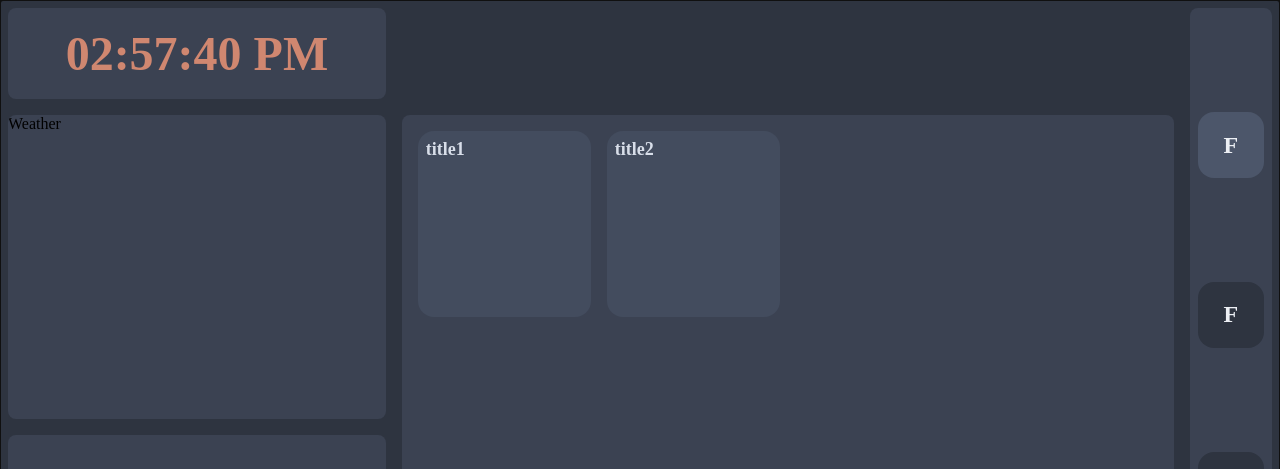
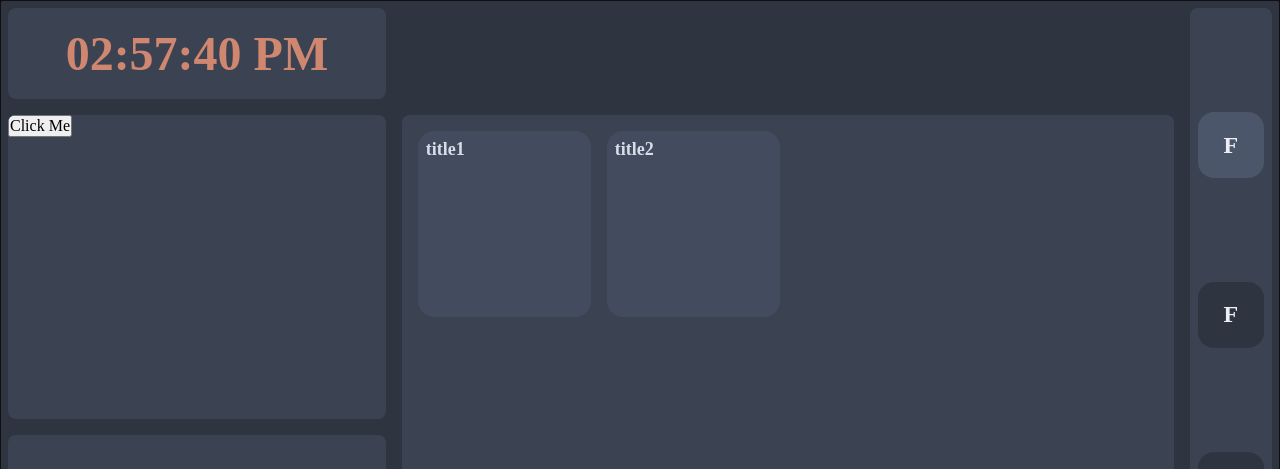
Before and after one commit to BijanRegmi/StartPage, a React app: page / in a window 1280 px wide. Shown: the top 469 px of the page. Built offline with nearby package versions, Linux system fonts and the light colour scheme; a web font is replaced by a local one.

Commit message:
Themes from cmdline

```diff
--- a/package.json
+++ b/package.json
@@ -5,7 +5,7 @@
   "main": "index.js",
   "scripts": {
     "test": "echo \"Error: no test specified\" && exit 1",
-    "start": "webpack serve --mode development --env development --port 3000 --open",
+    "start": "webpack serve --mode development --env development --port 3000 --host 0.0.0.0 --open",
     "build": "webpack --mode production"
   },
   "keywords": [],
--- a/src/App.js
+++ b/src/App.js
@@ -1,4 +1,4 @@
-import { useEffect } from "react"
+import { useEffect, useState } from "react"
 import { useDispatch, useSelector } from "react-redux"
 import Cards from "./components/Cards"
 import Cmd from "./components/Cmd"
@@ -7,6 +7,7 @@ import Tabs from "./components/Tabs"
 import Time from "./components/Time"
 import "./Styles/themes.css"
 import {
+	CARD_CLICK,
 	CARD_DOWN,
 	CARD_LEFT,
 	CARD_RIGHT,
@@ -15,11 +16,13 @@ import {
 	CHANGE_TAB,
 	SEARCH_QUERY,
 	SEARCH_SUGGESTION,
+	SET_THEME,
 	SUGGESTION_DOWN,
 	SUGGESTION_UP,
 	TABS_DOWN,
 	TABS_UP,
 } from "./StateManagement/action_types"
+import Weather from "./components/Weather"
 
 export default () => {
 	const state = useSelector(state => state.root)
@@ -85,6 +88,10 @@ export default () => {
 					return dispatch({ type: TABS_DOWN })
 				case "k":
 					return dispatch({ type: TABS_UP })
+				case "Enter":
+				case "c":
+					e.preventDefault()
+					return state.cardsRef.current.focus()
 			}
 			for (const tab of state.config.bookmarks)
 				if (tab.key === key)
@@ -99,6 +106,8 @@ export default () => {
 					return dispatch({ type: CARD_RIGHT })
 				case "h":
 					return dispatch({ type: CARD_LEFT })
+				case "Enter":
+					return dispatch({ type: CARD_CLICK })
 			}
 		} else if (activeElement == state.cmdRef.current) {
 		}
@@ -106,20 +115,20 @@ export default () => {
 
 	useEffect(() => {
 		state.rootRef.current.focus()
+		let t = localStorage.getItem("theme")
+		if (t) dispatch({ type: SET_THEME, payload: t })
 	}, [])
 
 	return (
 		<div
-			className="startpage nord"
+			className={`startpage ${state.theme}`}
 			tabIndex={0}
 			onKeyDown={handleKeyEvents}
 			ref={state.rootRef}
 		>
 			<Time />
 			<Tabs />
-			<div className="item weather" tabIndex="2">
-				Weather
-			</div>
+			<Weather />
 			<Cards />
 			<Search />
 			<Cmd />
--- a/src/StateManagement/action_types.js
+++ b/src/StateManagement/action_types.js
@@ -1,3 +1,5 @@
+// Global
+export const SET_THEME = "set_theme"
 // Search
 export const SET_SUGGESTION = "set_suggestion"
 export const LOAD_SUGGESTION = "load_suggestion"
--- a/src/StateManagement/rootReducer.js
+++ b/src/StateManagement/rootReducer.js
@@ -19,6 +19,7 @@ import {
 	SEARCH_QUERY,
 	SEARCH_SUGGESTION,
 	SET_SUGGESTION,
+	SET_THEME,
 	SET_TITLE,
 	SUGGESTION_DOWN,
 	SUGGESTION_UP,
@@ -43,6 +44,8 @@ const initialState = {
 	querySuggestions: [],
 	activeEngine: "Google",
 	activeSuggestion: -1,
+
+	theme: "nord",
 }
 
 export const visit = location => (window.location = location)
@@ -52,6 +55,10 @@ const rootReducer = (state = initialState, action) => {
 	switch (action.type) {
 		case SET_TITLE:
 			return { ...state, title: action.payload }
+
+		case SET_THEME:
+			localStorage.setItem("theme", action.payload)
+			return { ...state, theme: action.payload }
 
 		// Tabs
 		case CHANGE_TAB:
--- a/src/components/Cmd.js
+++ b/src/components/Cmd.js
@@ -1,6 +1,6 @@
 import React, { useState } from "react"
 import { useDispatch, useSelector } from "react-redux"
-import { RESET } from "../StateManagement/action_types"
+import { RESET, SET_THEME } from "../StateManagement/action_types"
 import { visit } from "../StateManagement/rootReducer"
 import "../Styles/Cmd.css"
 
@@ -17,9 +17,12 @@ const Cmd = () => {
 		e.preventDefault()
 		let c = cmd.replace(/^:/, "")
 		setCmd("")
-		switch (c) {
+		let args = c.split(" ")
+		switch (args[0]) {
 			case "rs":
 				return dispatch({ type: RESET })
+			case "theme":
+				return dispatch({ type: SET_THEME, payload: args[1] })
 			default:
 				break
 		}
--- /dev/null
+++ b/src/components/Weather.js
@@ -0,0 +1,15 @@
+import React from "react"
+
+const Weather = () => {
+	const click = e => {
+
+	}
+
+	return (
+		<div className="item weather">
+			<button onClick={click}>Click Me</button>
+		</div>
+	)
+}
+
+export default Weather
```
